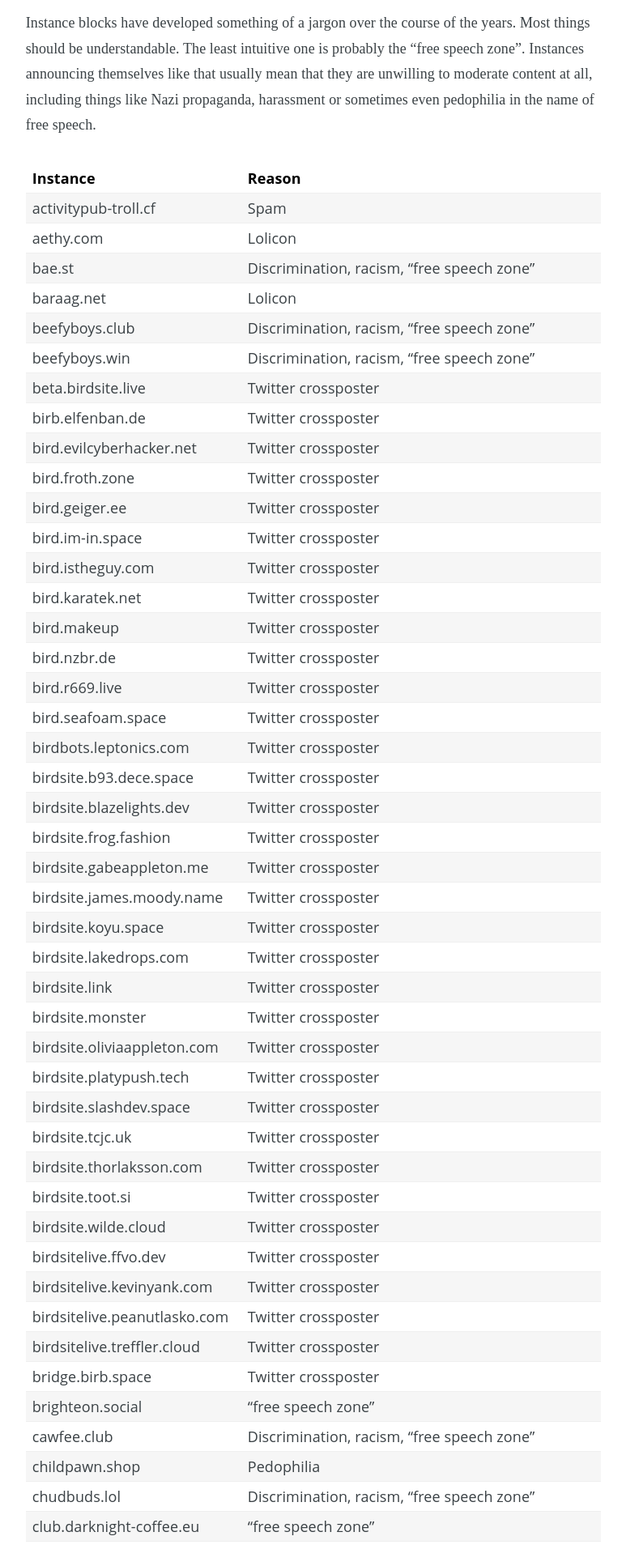
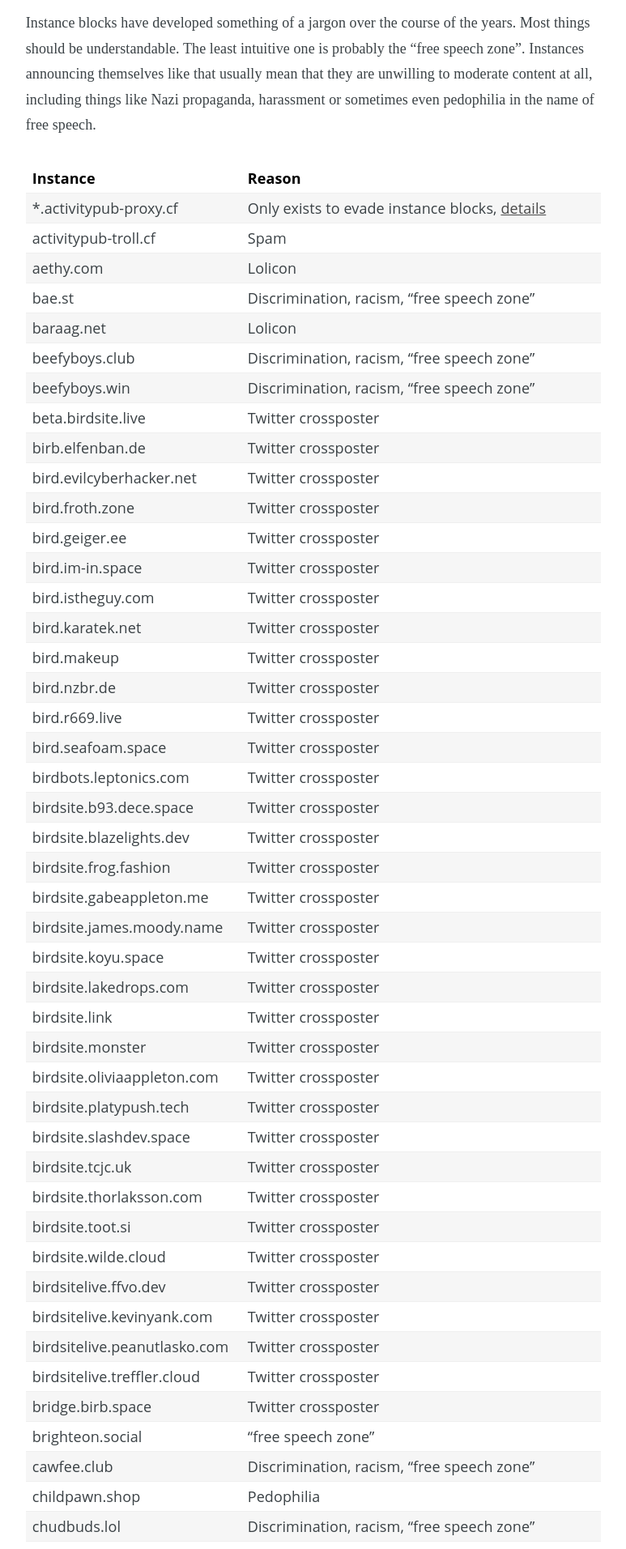
Before and after one commit to chaossocial/meta, a Jekyll site: the page built from federation.md, in a window 1280 px wide. Shown: the part 1096-3009 px from the top of the page at 81% size, without its empty margins (398-1171 px from the left). Built offline with Jekyll 4.4.1, drawn with Linux system fonts in a browser that asks for light colours; some of the changed text lies outside the part shown.

Commit message:
Block activitypub-proxy.cf

```diff
--- a/federation.md
+++ b/federation.md
@@ -42,6 +42,7 @@
 
 | Instance                    | Reason                                 |
 | --------------------------- | ------------------------------------------- |
+| \*.activitypub-proxy.cf     | Only exists to evade instance blocks, [details](https://chaos.social/@rixx/109562426307905853) |
 | activitypub-troll.cf        | Spam |
 | aethy.com                   | Lolicon |
 | bae.st                      | Discrimination, racism, "free speech zone" |
```
